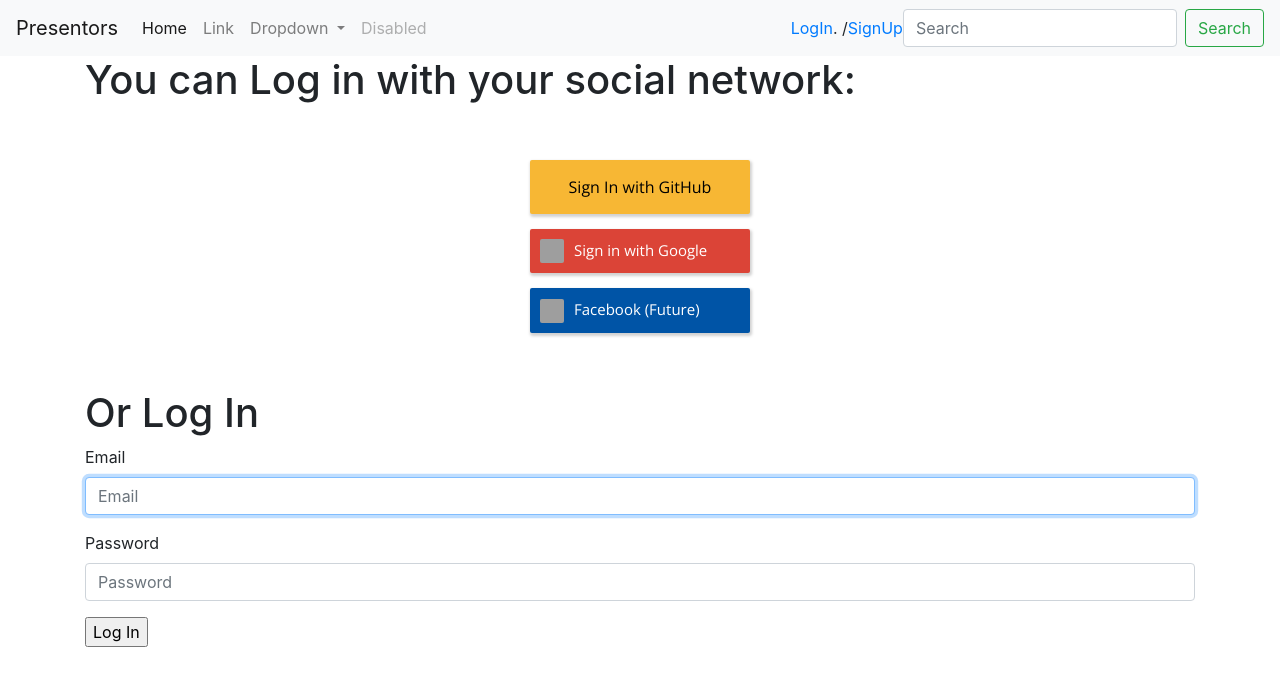
After one commit to avisalmon/speakerz, a Django app: page /accounts/login/ in a window 1280 px wide. The commit adds this page. Shown: the top 686 px of the page. Run offline with Django 3.2, Linux system fonts and the light colour scheme; some libraries are stand-ins or nearby versions; grey boxes are pictures that could not be loaded.

Commit message:
adding google login

```diff
--- a/speakerz/accounts/admin.py
+++ b/speakerz/accounts/admin.py
@@ -11,7 +11,8 @@
 
     fieldsets = (
         (None, {'fields': ('email', 'password')}),
-        (_('Personal Info'), {'fields': ('name',)}),
+        (_('Personal Info'), {'fields':
+            ('name', 'bio', 'link', 'profile_picture')}),
         (
             _('Permissions'), {
                 'fields': (
--- /dev/null
+++ b/speakerz/accounts/templates/accounts/login.html
@@ -0,0 +1,34 @@
+{% extends "base.html" %}
+{% load bootstrap3 %}
+{% load socialaccount %}
+
+{% block content %}
+<div class="container">
+<h1>You can Log in with your social network:</h1>
+  <div class="presentation-only">
+    <div class="social-button">
+      <a class="iwh myacc" href="{% provider_login_url 'github' %}"> Sign In with GitHub</a>
+    </div>
+    <div class="social-button">
+      <a class="gsign" href="{% provider_login_url 'google' %}"><span class="gicon s-ico"></span>Sign in with Google</a>
+    </div>
+    <div class="social-button">
+      <a class="fb" href="{% provider_login_url 'facebook' method="oauth2" %}"><span class="ficon s-ico"></span>Facebook (Future)</a>
+    </div>
+
+  </div>
+
+  <h1>Or Log In</h1>
+  <form method="POST">
+    {% csrf_token %}
+    {% bootstrap_form form %}
+    <input type="submit" class 'btn btn-default' value="Log In">
+
+  </form>
+
+
+</div>
+
+
+
+{% endblock content %}
--- /dev/null
+++ b/speakerz/accounts/urls.py
@@ -0,0 +1,15 @@
+from django.urls import path
+from django.contrib.auth import views as auth_views
+from . import views
+
+app_name = 'accounts'
+
+urlpatterns = [
+    path('signup/', views.SignUp.as_view(),name='signup'),
+    path('login/',
+            auth_views.LoginView.as_view(template_name='accounts/login.html'),
+            name='login'),
+    path('logout/',
+            auth_views.LogoutView.as_view(),
+            name='logout'),
+            ]
--- a/speakerz/speakerz/urls.py
+++ b/speakerz/speakerz/urls.py
@@ -14,10 +14,13 @@
     2. Add a URL to urlpatterns:  path('blog/', include('blog.urls'))
 """
 from django.contrib import admin
-from django.urls import path
+from django.urls import path, include
 from . import views
 
 urlpatterns = [
     path('admin/', admin.site.urls),
     path('', views.HomePageView.as_view(), name='home'),
+    path('accounts/', include('accounts.urls',namespace='accounts')),
+    path('accounts/', include('django.contrib.auth.urls')),
+    path('accounts/', include('allauth.urls')),
 ]
--- /dev/null
+++ b/speakerz/static/css/social.css
@@ -0,0 +1,89 @@
+@import 'https://fonts.googleapis.com/css/?family=Open+sans';
+/* do not include this class */
+.presentation-only{
+  margin: 5% auto;
+
+}
+.social-button a{
+  text-decoration: none !important;
+  display: block;
+  margin: 15px auto;
+  cursor: pointer;
+  font-family: 'Open Sans', sans-serif;
+  width: 220px;
+  box-sizing: border-box;
+}
+.gsign{
+  background-color: #DB4437;
+  padding: 10px 15px 10px 10px;
+  color: #fff;
+  border-radius: 2px;
+  font-size: 15px;
+  box-shadow: 1px 2px 3px 1px #d1d1d1;
+  text-align: left;
+}
+.s-ico{
+  display: inline-block;
+  width: 24px;
+  height: 24px;
+  vertical-align: middle;
+  margin-right: 10px;
+  border-radius: 2px;
+}
+.gicon{
+  background-image: url('https://s3-us-west-2.amazonaws.com/s.cdpn.io/240570/google-icon-1x.png');
+}
+.gsign:hover{
+  background-color: #fff;
+  color: #0054A6;
+  -webkit-transition-property: background-color;
+  -webkit-transition-duration: 0.2s;
+  -webkit-transition-timing-function: ease-in;
+  transition-property: background-color;
+  transition-duration: 0.2s;
+  transition-timing-function: ease-in;
+  box-shadow: 1px 2px 3px 1px #d1d1d1;
+}
+.iwh{
+  background-color: #F7B734;
+  padding: 15px 15px;
+  color: #000;
+  border-radius: 2px;
+  font-size: 16px;
+  box-shadow: 1px 2px 3px 1px #d1d1d1;
+  text-align: center;
+}
+.iwh:hover{
+  background-color: #edac2a;
+  color: #000;
+  -webkit-transition-property: background-color;
+  -webkit-transition-duration: 0.2s;
+  -webkit-transition-timing-function: ease-in;
+  transition-property: background-color;
+  transition-duration: 0.2s;
+  transition-timing-function: ease-in;
+  box-shadow: 1px 2px 3px 1px #d1d1d1;
+}
+.fb{
+  background-color: #0054A6;
+  padding: 10px 15px 10px 10px;
+  color: #fff;
+  border-radius: 2px;
+  font-size: 15px;
+  box-shadow: 1px 2px 3px 1px #d1d1d1;
+  text-align: left;
+}
+.fb:hover{
+  background-color: #003f7a;
+  color: #FFF;
+  -webkit-transition-property: background-color;
+  -webkit-transition-duration: 0.2s;
+  -webkit-transition-timing-function: ease-in;
+  transition-property: background-color;
+  transition-duration: 0.2s;
+  transition-timing-function: ease-in;
+  box-shadow: 1px 2px 3px 1px #d1d1d1;
+}
+.ficon{
+  background-image: url('https://s3-us-west-2.amazonaws.com/s.cdpn.io/240570/fb-white24x24.png');
+}
--- a/speakerz/templates/base.html
+++ b/speakerz/templates/base.html
@@ -8,18 +8,13 @@
     <link rel="icon" href="{% static "media/presntor.png" %}">
     <title>Intel Presentors</title>
     <link rel="stylesheet" href="https://stackpath.bootstrapcdn.com/bootstrap/4.3.1/css/bootstrap.min.css" integrity="sha384-ggOyR0iXCbMQv3Xipma34MD+dH/1fQ784/j6cY/iJTQUOhcWr7x9JvoRxT2MZw1T" crossorigin="anonymous">
-
+    <link rel="stylesheet" href="{% static "/css/social.css" %}">
   </head>
   <body>
-    {% if user.is_authenticated %}
 
-    You are logged in as <b>{{ user }}</b>
-    {% else %}
-    Welcome guest. You may sign up or log in.
-    {% endif %}
     <div >
       <nav class='navbar navbar-expand-lg navbar-light bg-light'>
-        <a class="navbar-brand" href="#">Presentors Home</a>
+        <a class="navbar-brand" href="{% url 'home' %}">Presentors</a>
         <div class="collapse navbar-collapse" id="navbarSupportedContent">
           <ul class="navbar-nav mr-auto">
             <li class="nav-item active">
@@ -43,6 +38,16 @@
               <a class="nav-link disabled" href="#" tabindex="-1" aria-disabled="true">Disabled</a>
             </li>
           </ul>
+
+          {% if user.is_authenticated %}
+            You are logged in: {{ user }} -
+            <a class="nav-link" href="{% url 'accounts:logout' %}"> Logout</a>
+          {% else %}
+            <a href="{% url 'accounts:login' %}">LogIn</a>
+            . /
+            <a href="{% url 'accounts:signup' %}">SignUp</a>
+          {% endif %}
+
           <form class="form-inline my-2 my-lg-0">
             <input class="form-control mr-sm-2" type="search" placeholder="Search" aria-label="Search">
             <button class="btn btn-outline-success my-2 my-sm-0" type="submit">Search</button>
```
Also changed, not shown: speakerz/accounts/forms.py (added, +8 -0 lines), speakerz/accounts/models.py (+10 -1 lines), speakerz/accounts/templates/accounts/signup.html (added, +33 -0 lines), speakerz/accounts/views.py (+8 -2 lines), speakerz/speakerz/settings.py (+39 -3 lines), speakerz/accounts/migrations/0002_auto_20191102_1127.py (added), speakerz/profile_pictures/download.jpeg (added).
